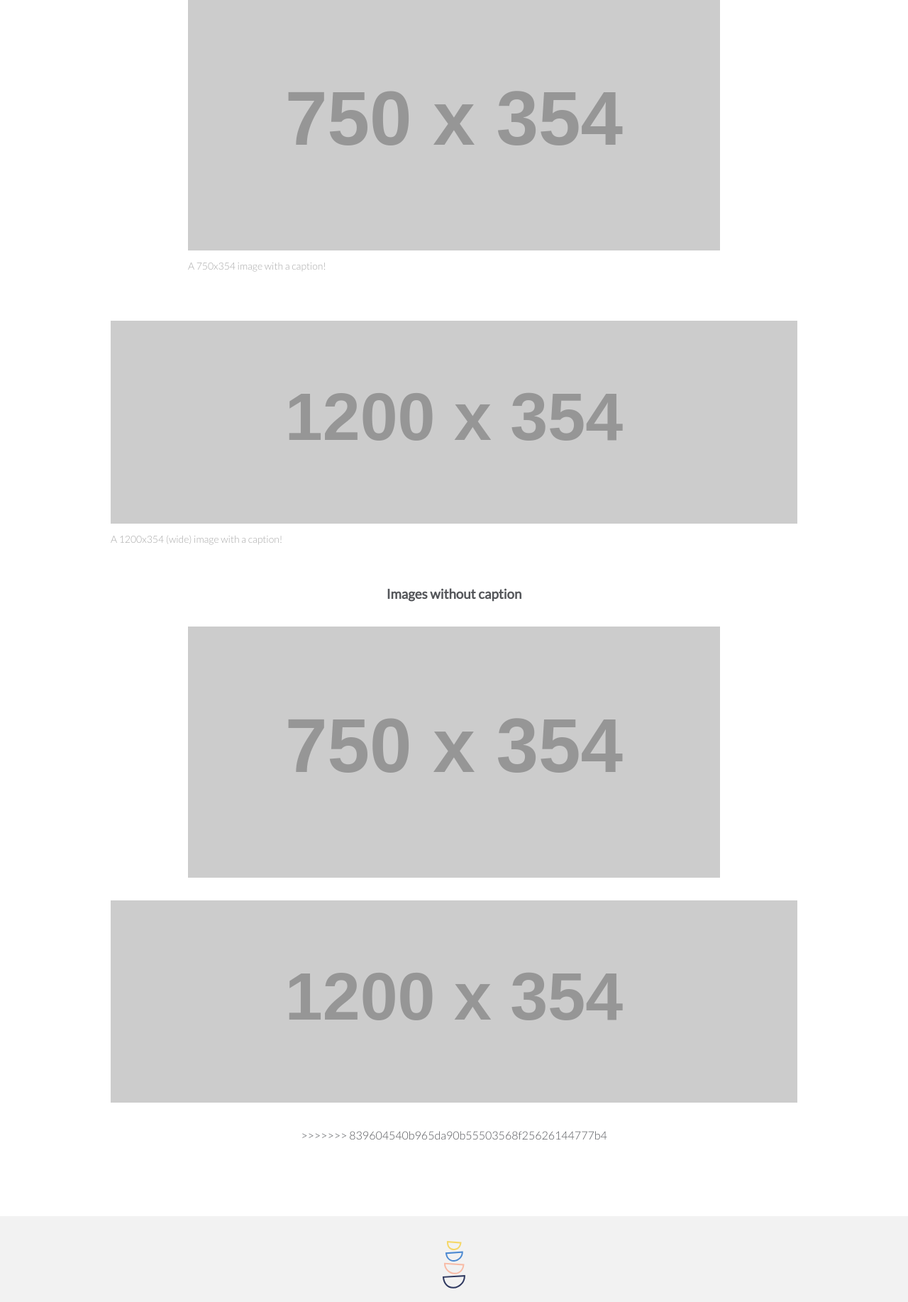
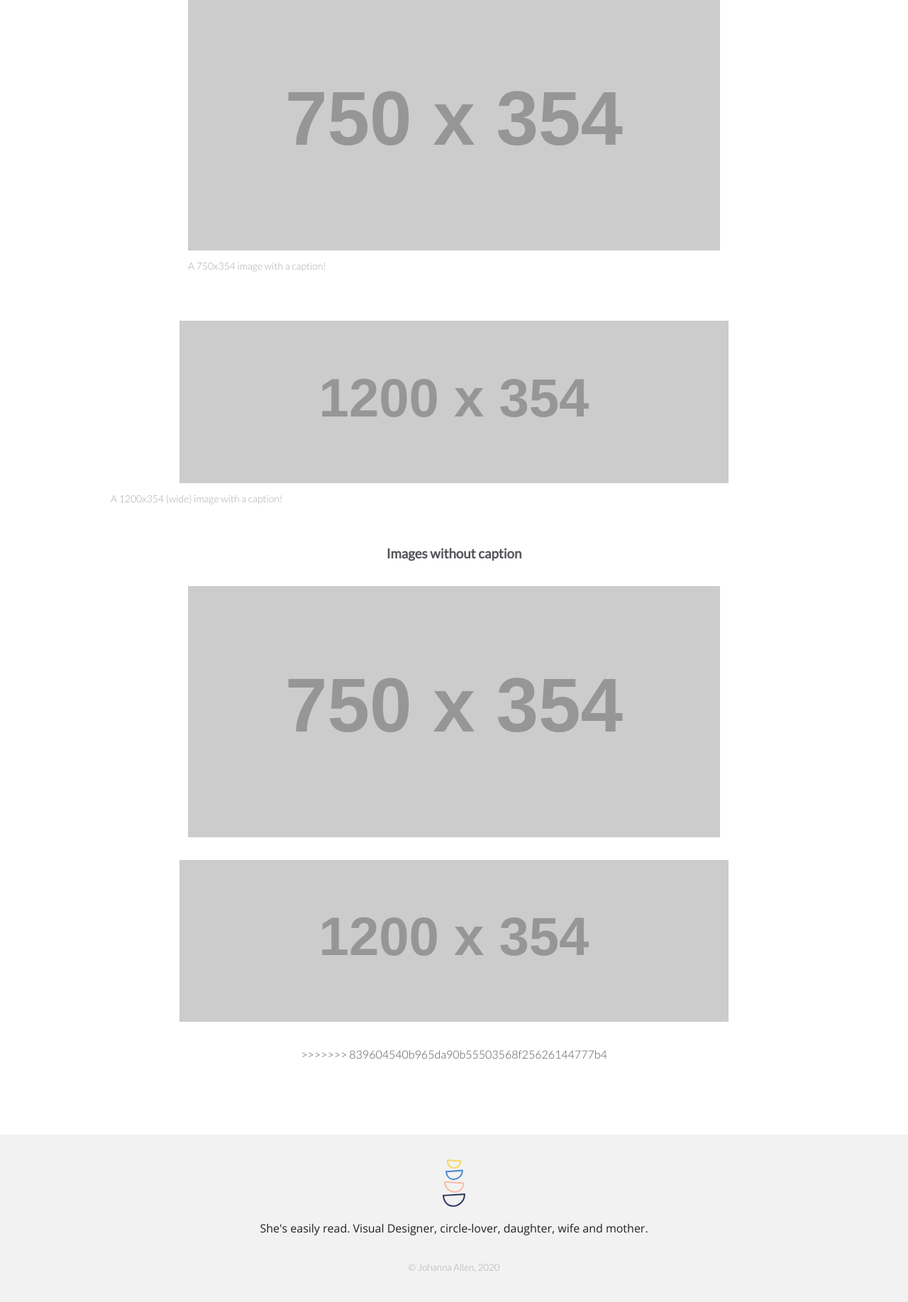
Before and after one commit to damongolding/shesanopenbook, a PHP site: page / in a window 1280 px wide. Shown: the part 820-2655 px from the top of the page at 71% size. Run offline with PHP 8.4, Linux system fonts and the light colour scheme; grey boxes labelled with a size stand in for pictures from a placeholder-image service; some libraries are stand-ins or nearby versions.

Commit message:
Image size playing

```diff
--- a/css/shes-got-style.css
+++ b/css/shes-got-style.css
@@ -170,7 +170,7 @@ article.post .post--article-link {
 
 /* Add the fullwidth class to a image to make it fullwidth */
 img.fullwidth {
-  max-width: 100%;
+  max-width: 80%;
   height: auto;
   margin: 2rem auto;
 }
```
